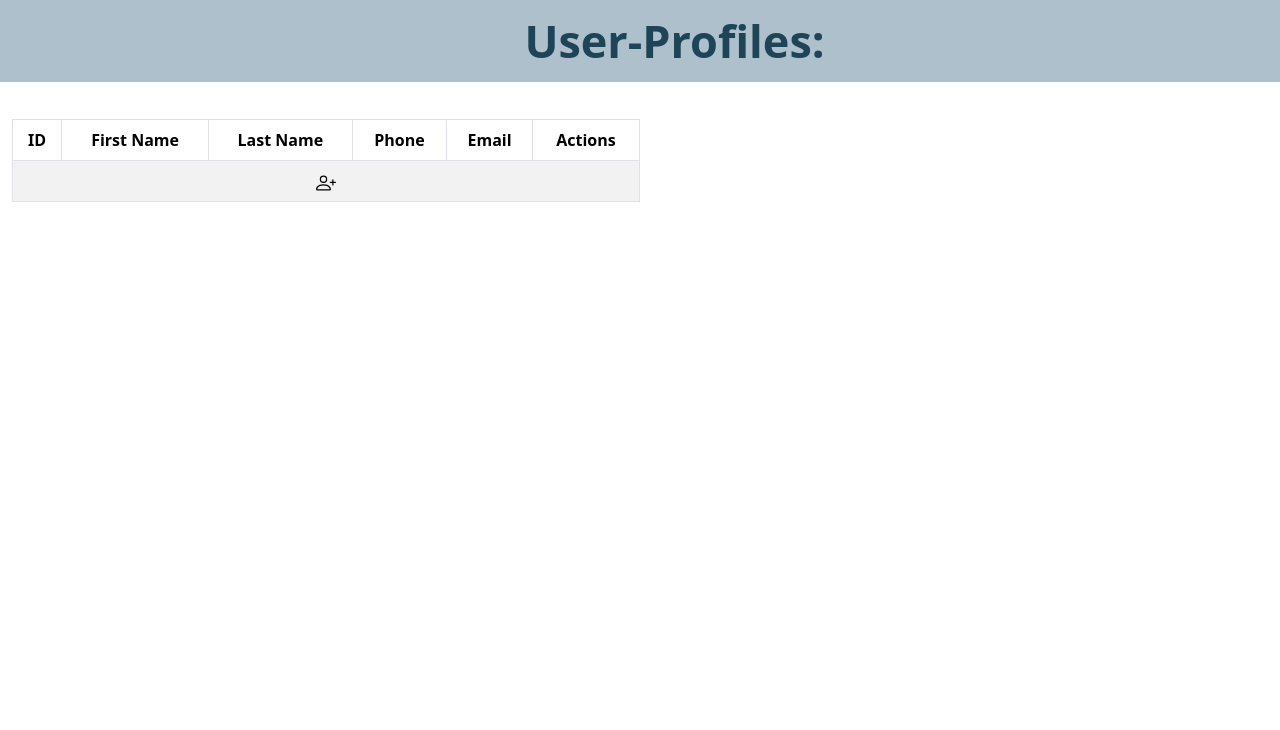
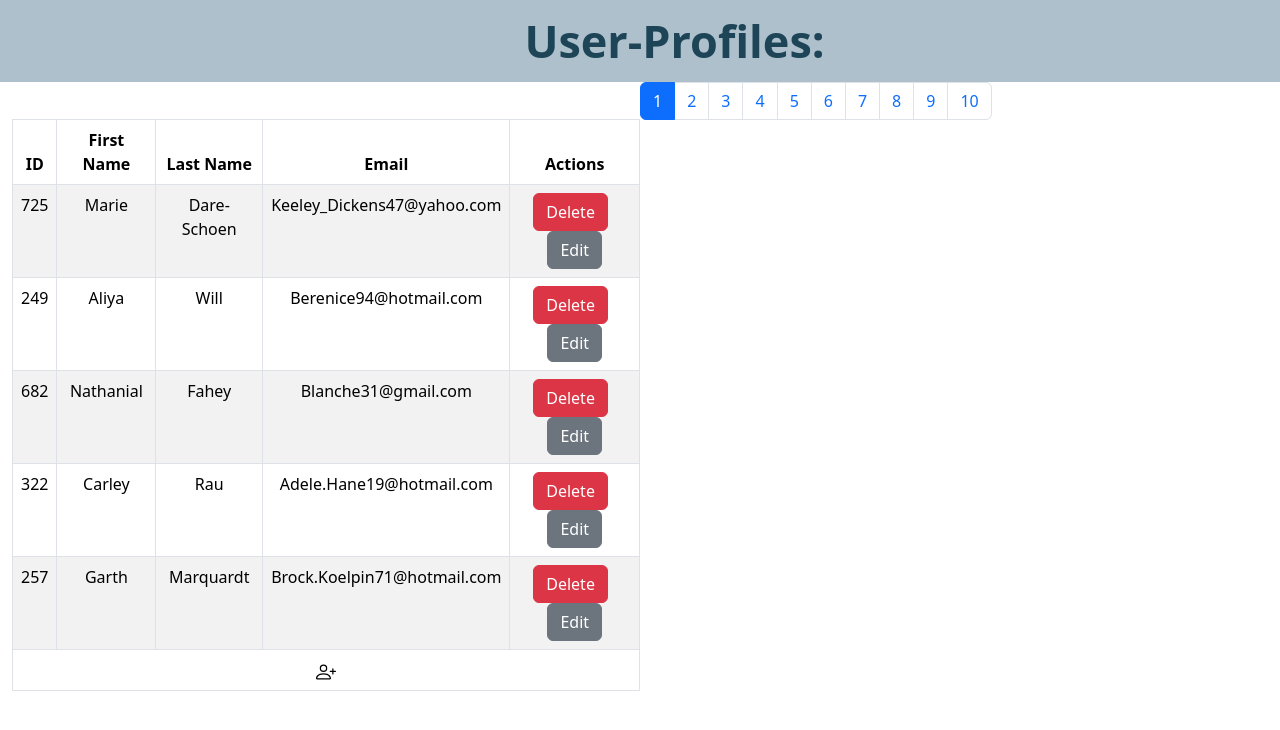
Before and after one commit to kanan-logiciel/Users_form, a React (Create React App) app: page / in a window 1280 px wide. Shown: the top 730 px of the page. Built offline with nearby package versions, Linux system fonts and the light colour scheme.

Commit message:
pagination

```diff
--- a/package.json
+++ b/package.json
@@ -12,7 +12,6 @@
     "react-bootstrap": "^2.10.2",
     "react-dom": "^18.2.0",
     "react-input-mask": "^2.0.4",
-    "react-scripts": "5.0.1",
     "web-vitals": "^2.1.4"
   },
   "scripts": {
@@ -38,5 +37,9 @@
       "last 1 firefox version",
       "last 1 safari version"
     ]
+  },
+  "devDependencies": {
+    "@faker-js/faker": "^8.4.1",
+    "react-scripts": "^5.0.1"
   }
 }
--- a/src/Components/Form/index.js
+++ b/src/Components/Form/index.js
@@ -4,12 +4,30 @@ import Table from "react-bootstrap/Table";
 import Container from "react-bootstrap/Container";
 import Form from "react-bootstrap/Form";
 import InputGroup from "react-bootstrap/InputGroup";
-import { useState } from "react";
+import { useState, useRef } from "react";
+import { faker } from "@faker-js/faker";
 import InputMask from "react-input-mask";
+import Pagination from "react-bootstrap/Pagination";
+
+// Generate fake user data
+const generateFakeUsers = () => {
+  const users = [];
+
+  for (let i = 0; i < 50; i++) {
+    const randomId = Math.floor(Math.random() * 900) + 100; // Random ID between 100 and 999
+    users.push({
+      id: randomId,
+      firstName: faker.person.firstName(),
+      lastName: faker.person.lastName(),
+      email: faker.internet.email(),
+    });
+  }
+  return users;
+};
 
 // Function to render the form
 function FormData() {
-  const [data, setData] = useState([]);
+  const [data, setData] = useState(generateFakeUsers());
   const [newRow, setNewRow] = useState({
     firstName: "",
     lastName: "",
@@ -19,13 +37,34 @@ function FormData() {
   const [editedRowIndex, setEditedRowIndex] = useState(null);
   const [showEditForm, setShowEditForm] = useState(false);
 
+  // To handle edit click for form
+  const firstNameRef = useRef(null);
+
+  const [currentPage, setCurrentPage] = useState(1);
+  const itemsPerPage = 5; // Number of items per page
+
+  // ... other states and functions
+
+  // Pagination
+  const indexOfLastItem = currentPage * itemsPerPage;
+  const indexOfFirstItem = indexOfLastItem - itemsPerPage;
+  const currentItems = data.slice(indexOfFirstItem, indexOfLastItem);
+
+  const paginate = (pageNumber) => setCurrentPage(pageNumber);
+
   const handleEditClick = (index) => {
-    console.log("handleEditClick", index);
-    setEditedRowIndex(index);
-    setNewRow(data[index]);
+    const actualIndex = indexOfFirstItem + index; // Adjust the index based on the current page
+    setEditedRowIndex(actualIndex);
+    setNewRow(currentItems[index]);
     setShowEditForm(true);
+
+    // Focus on the firstName input field when the edit form is shown
+    if (firstNameRef.current) {
+      firstNameRef.current.focus();
+    }
   };
 
+  //To submit and edit the user data by form
   const submit = (event) => {
     event.preventDefault();
 
@@ -47,7 +86,6 @@ function FormData() {
         setData(updatedData);
         setEditedRowIndex(null); // Reset editedRowIndex after editing
       }
-
       // Reset newRow
       setNewRow({
         id: "",
@@ -118,10 +156,15 @@ function FormData() {
     const countryCode = event.target.value;
     setSelectedCountry(countryCode);
 
-    // Update the phone number input to include the selected country code
+    // Check if newRow.phone exists and is a string before splitting
+    const splitPhone =
+      typeof newRow.phone === "string" && newRow.phone.includes(" ")
+        ? newRow.phone.split(" ")
+        : [""];
+
     setNewRow((prevRow) => ({
       ...prevRow,
-      phone: `+${countryCode} ${prevRow.phone.split(" ")[1] || ""}`,
+      phone: `+${countryCode} ${splitPhone[1] || ""}`,
     }));
   };
 
@@ -134,18 +177,16 @@ function FormData() {
               <th>ID</th>
               <th>First Name</th>
               <th>Last Name</th>
-              <th>Phone</th>
               <th>Email</th>
               <th>Actions</th>
             </tr>
           </thead>
           <tbody>
-            {data.map((row, index) => (
+            {currentItems.map((row, index) => (
               <tr key={index}>
                 <td>{row.id}</td>
                 <td>{row.firstName}</td>
                 <td>{row.lastName}</td>
-                <td>{row.phone}</td>
                 <td>{row.email}</td>
                 <td>
                   <button
@@ -190,12 +231,28 @@ function FormData() {
             </tr>
           </tbody>
         </Table>
+
+        <Pagination>
+          {Array.from({ length: Math.ceil(data.length / itemsPerPage) }).map(
+            (_, index) => (
+              <Pagination.Item
+                key={index}
+                active={index + 1 === currentPage}
+                onClick={() => paginate(index + 1)}
+              >
+                {index + 1}
+              </Pagination.Item>
+            )
+          )}
+        </Pagination>
+
         <div className="second-form">
           {showEditForm && (
             <Form onSubmit={submit}>
               <InputGroup className="p-4">
                 <InputGroup.Text id="basic-addon1">First Name</InputGroup.Text>
                 <Form.Control
+                  ref={firstNameRef}
                   aria-label="Username"
                   aria-describedby="basic-addon1"
                   value={newRow.firstName}
```
Also changed, not shown: 1 other file (tests, documents, lock files or other folders).
